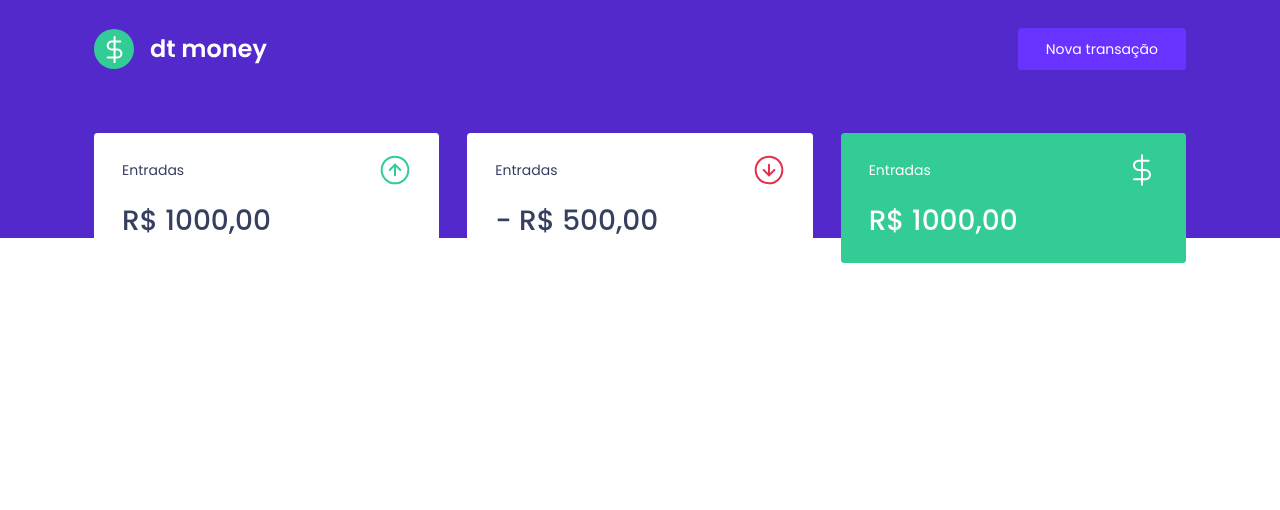
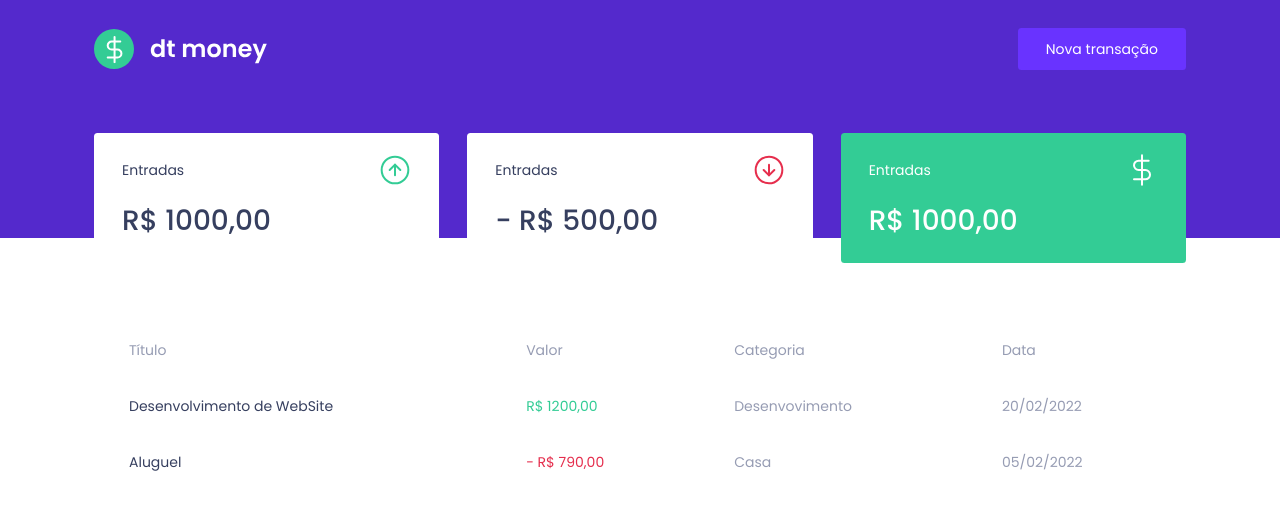
Before and after one commit to devBernardo-Mendes/ignite-dtmoney, a React (Create React App) app: page / in a window 1280 px wide. Shown: the top 510 px of the page. Built offline with nearby package versions, Linux system fonts and the light colour scheme.

Commit message:
feat: :sparkles: Import table for Dashboard

```diff
--- a/src/components/DashBoard/index.tsx
+++ b/src/components/DashBoard/index.tsx
@@ -1,10 +1,12 @@
 import { Summary } from "../Summary";
+import { Table } from "../TransactionsTable";
 import { Container } from "./styles";
 
 export function Dashboard() {
   return (
     <Container>
       <Summary />
+      <Table />
     </Container>
   );
 }
```
